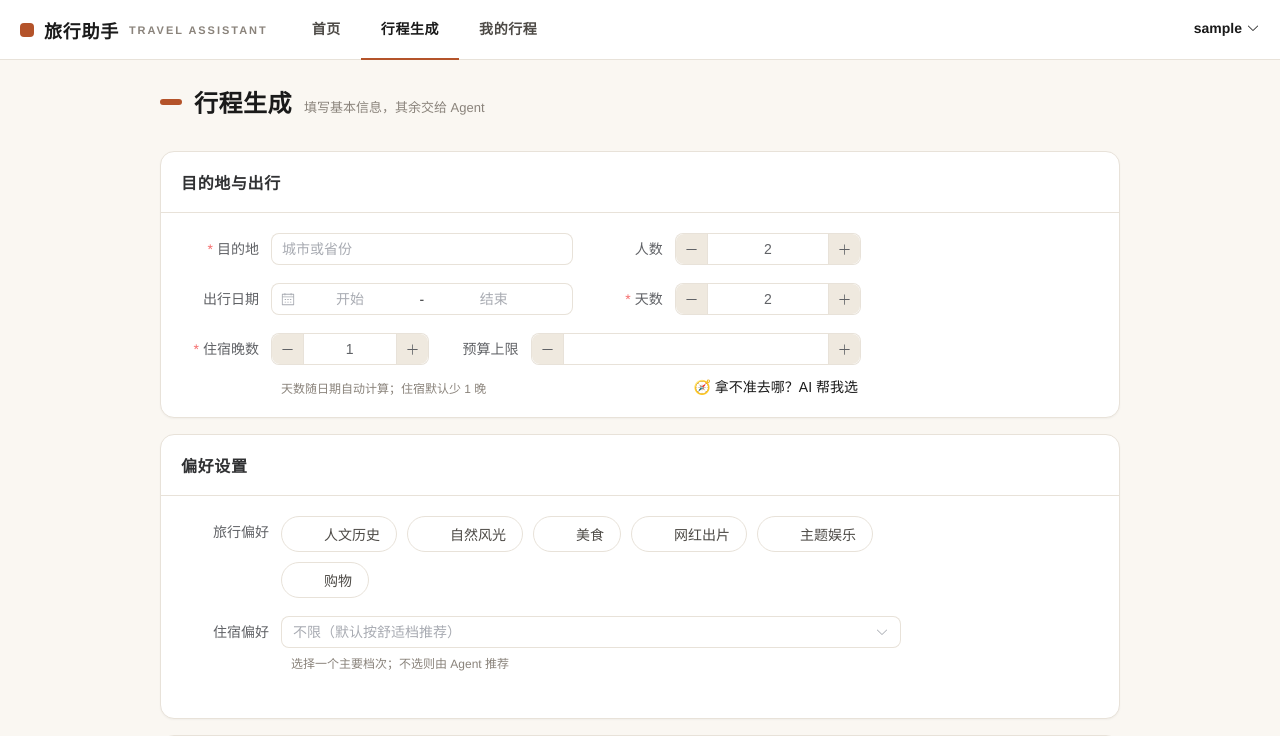
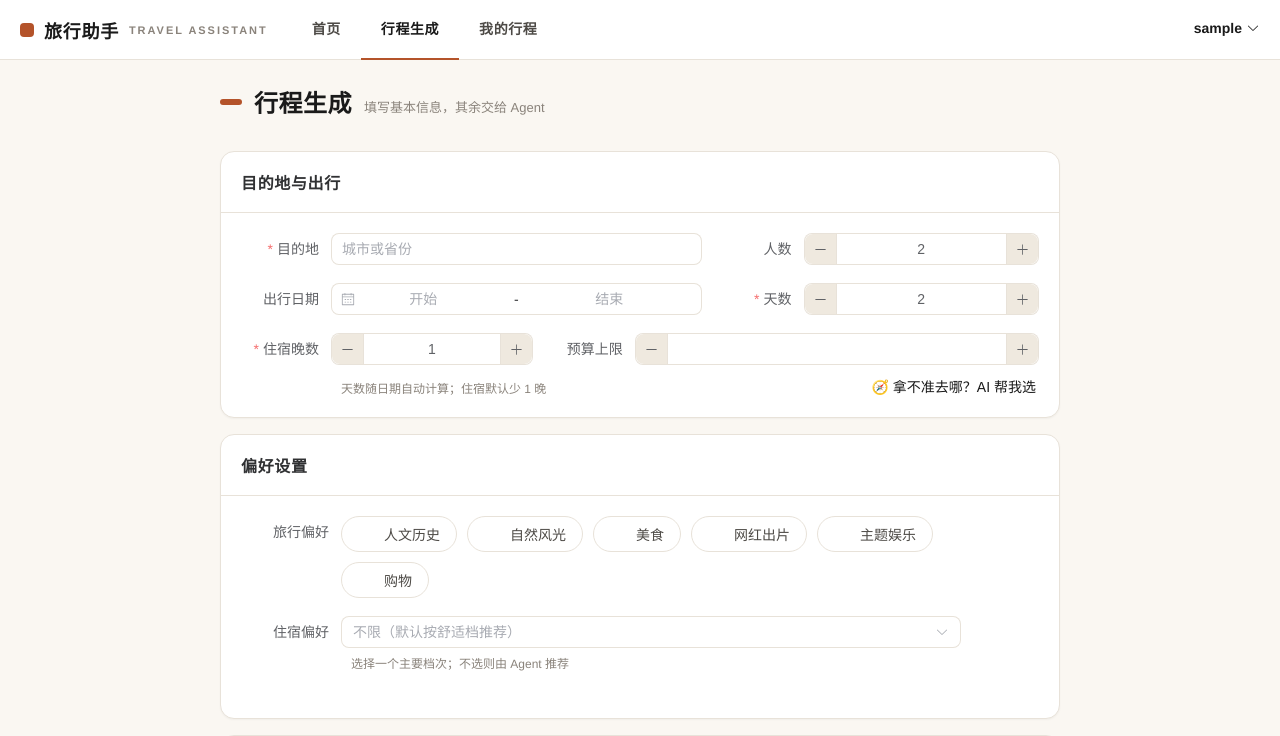
Before and after one commit to wabcyyyy/Travel-Assistant, a Vue app in the folder travel-frontend-vue/: page /generate in a window 1280 px wide. Shown: the top 736 px of the page. Built offline with nearby package versions, Linux system fonts and the light colour scheme; sample sign-in values are in the browser's storage; some icons are missing.

Commit message:
style: 页面宽度收窄至840px 表单撑满卡片；引导按钮改内联取反确保可收起

```diff
--- a/travel-frontend-vue/src/views/GenerateView.vue
+++ b/travel-frontend-vue/src/views/GenerateView.vue
@@ -16,7 +16,7 @@
         :model="form"
         :rules="rules"
         label-width="90px"
-        style="max-width: 680px"
+        style="max-width: 100%"
       >
         <el-row :gutter="12">
           <el-col :span="14">
@@ -63,7 +63,7 @@
         </el-row>
         <div class="form-tips">
           <span class="hint">天数随日期自动计算；住宿默认少 1 晚</span>
-          <el-button link type="primary" @click="openGuide">🧭 拿不准去哪？AI 帮我选</el-button>
+          <el-button link type="primary" @click="guideVisible = !guideVisible">🧭 拿不准去哪？AI 帮我选</el-button>
         </div>
       </el-form>
     </el-card>
@@ -356,7 +356,7 @@ async function onSubmit() {
 
 <style scoped>
 .generate-page {
-  max-width: 960px;
+  max-width: 840px;
   margin: 0 auto;
   display: flex;
   flex-direction: column;
```
